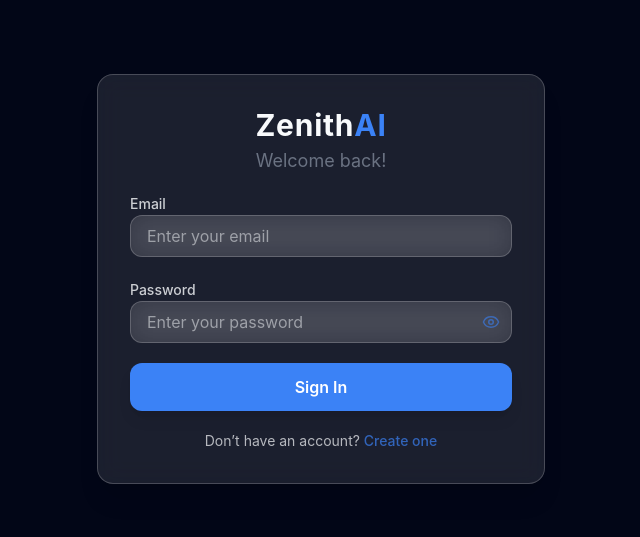
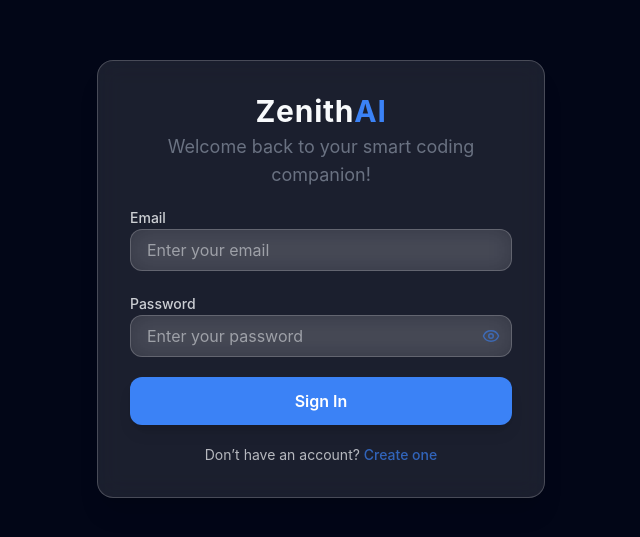
Before and after one commit to DavFilsDev/zenithAI_react-typescript-frontend, a React (Vite) app: page /login in a window 1280 px wide. Shown: the part 121-658 px from the top of the page, without its empty margins (319-959 px from the left). Built offline with nearby package versions, Linux system fonts and the light colour scheme; no server answers.

Commit message:
feat(auth): update login header phrase to enhance value

```diff
--- a/src/pages/Login.tsx
+++ b/src/pages/Login.tsx
@@ -62,7 +62,7 @@ export const Login = () => {
                 shadow-xl">
 
         {/* Header */}
-        <CardHeader phrase="Welcome back!" />
+        <CardHeader phrase="Welcome back to your smart coding companion!" />
 
         {/* Login form */}
         <form onSubmit={handleSubmit(onSubmit)} className="space-y-5">
```
